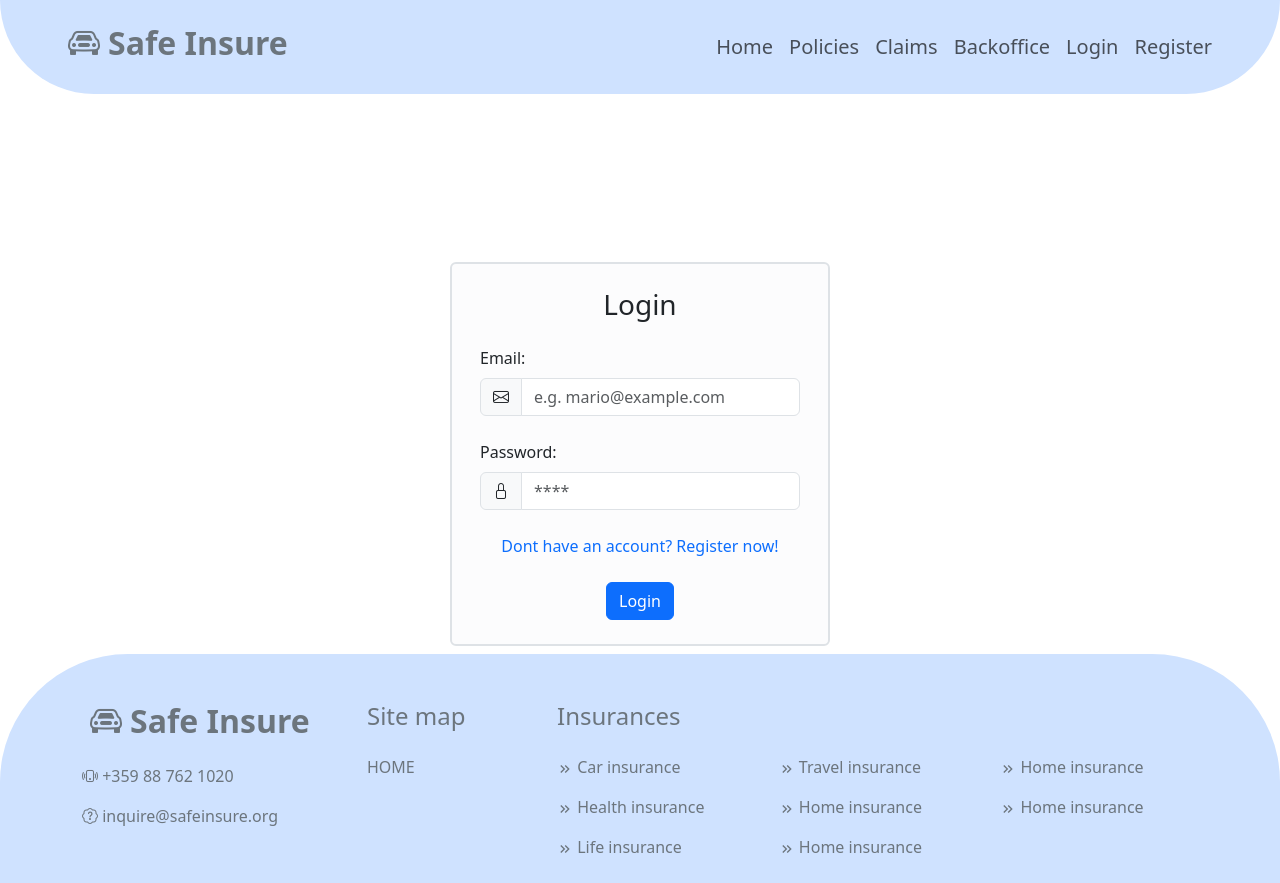
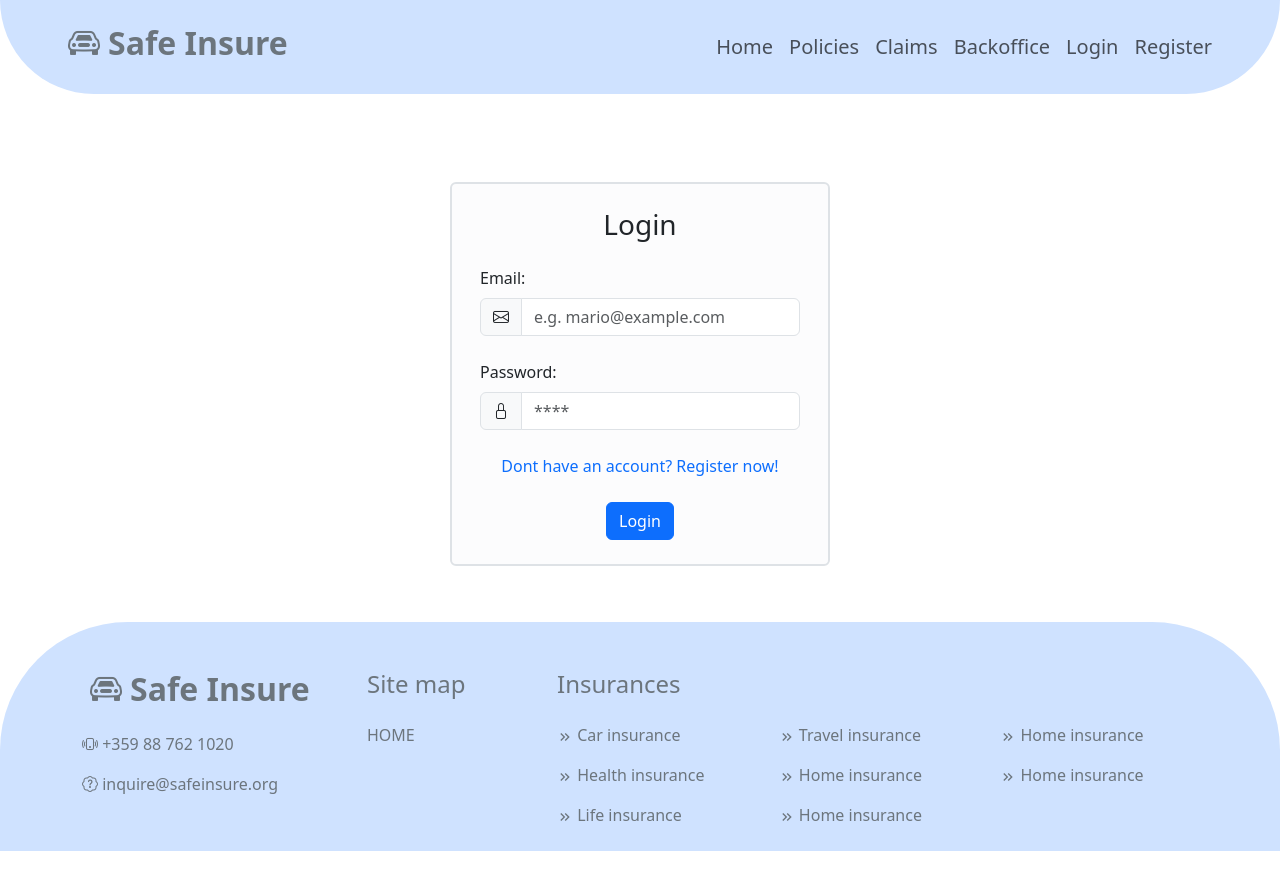
Before and after one commit to genasim/Insurance_Platform, a React (Create React App) app in the folder frontend/: page /login in a window 1280 px wide. After the commit the page ends 851 px from the top, so only its background shows below. Built offline with nearby package versions, Linux system fonts and the light colour scheme.

Commit message:
Updated margins

```diff
--- a/frontend/src/features/Login.tsx
+++ b/frontend/src/features/Login.tsx
@@ -58,8 +58,8 @@ const Login: React.FC = () => {
     }
 
     return (
-        <div className="container-md align-content-center mt-5">
-            <div style={{height: "15vh"}}></div>
+        <div className="container-md align-content-center my-5">
+            <div style={{height: "5vh"}}></div>
             <div className="row justify-content-center">
                 <div className="col-md-4 bg-light-subtle rounded border border-2">
                     <h3 className="h3 text-center my-4">Login</h3>
--- a/frontend/src/features/Register.tsx
+++ b/frontend/src/features/Register.tsx
@@ -164,7 +164,7 @@ const Login: React.FC = () => {
     }
 
     return (
-        <div className="container-md align-content-center mt-5">
+        <div className="container-md align-content-center my-5">
             <div className="row justify-content-center">
                 <div className="col-md-4 bg-light-subtle rounded border border-2">
                     <h4 className="h4 text-center my-4">Register an account with us!</h4>
```
